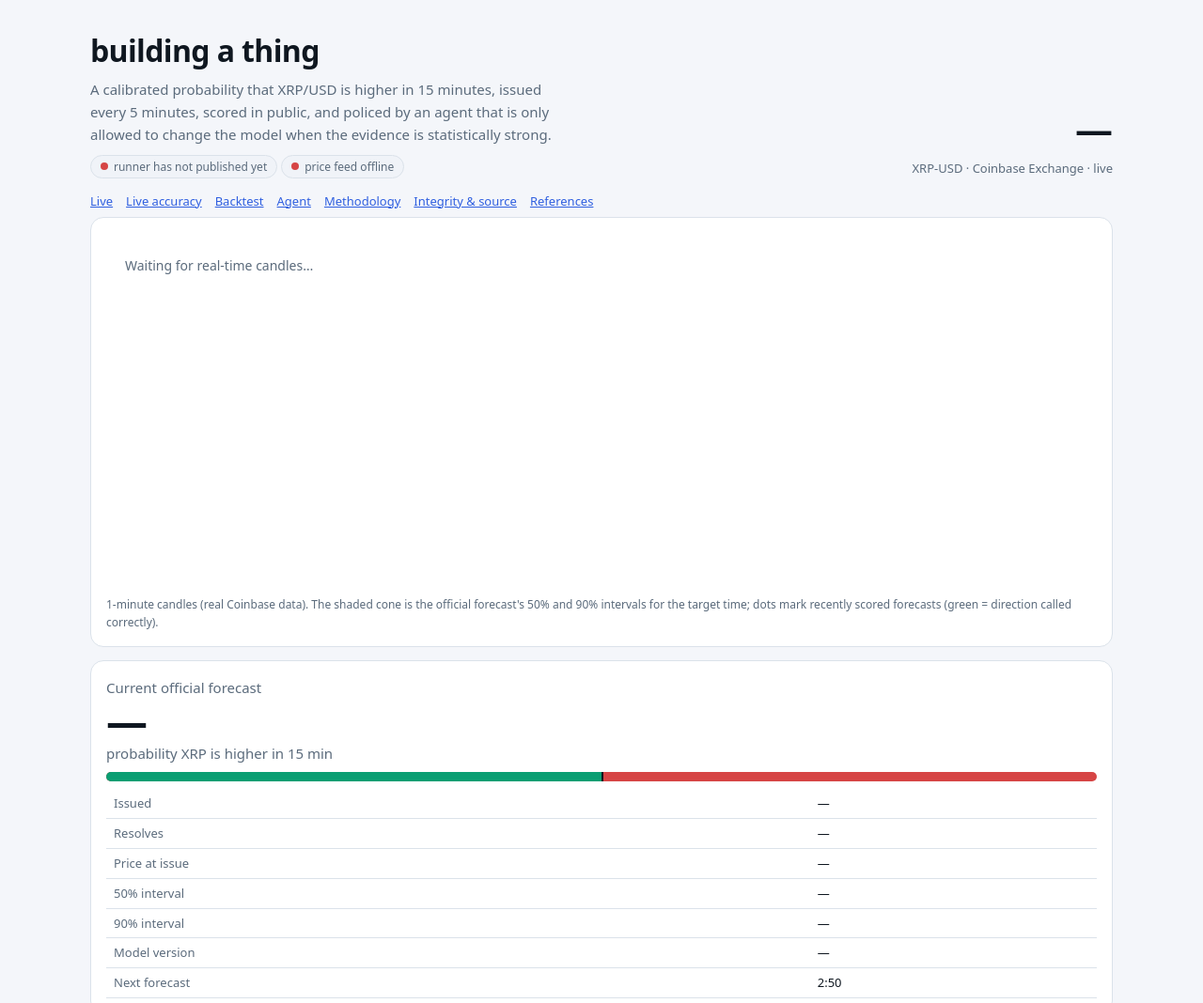
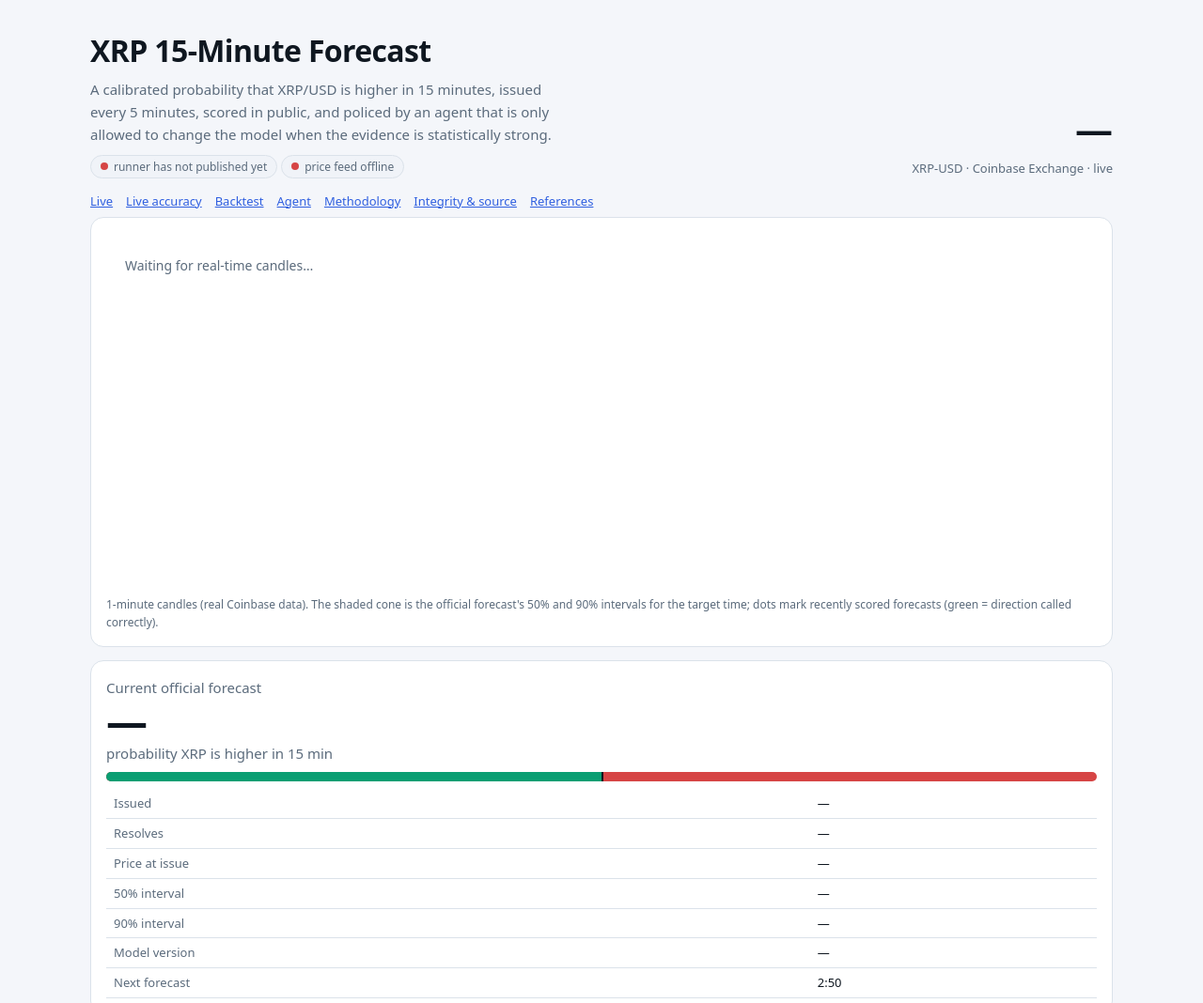
Before and after one commit to MisoPrettyStacks/building-a-thing, a website with bundled scripts: page index.html in a window 1280 px wide. Shown: the top 1068 px of the page at 94% size. Built offline with nearby package versions, Linux system fonts and the light colour scheme; no server answers.

Commit message:
Revert page title; point site-config at renamed repo

```diff
--- a/index.html
+++ b/index.html
@@ -3,8 +3,8 @@
 <head>
 <meta charset="utf-8">
 <meta name="viewport" content="width=device-width, initial-scale=1">
-<title>building a thing</title>
-<meta name="description" content="building a thing">
+<title>XRP 15-Minute Forecast</title>
+<meta name="description" content="Live XRP price, a calibrated 15-minute probability forecast, scored in public with Brier score, run by a self-correcting agent.">
 <link rel="stylesheet" href="style.css">
 <link rel="stylesheet" href="https://cdnjs.cloudflare.com/ajax/libs/KaTeX/0.16.9/katex.min.css">
 <script defer src="https://cdnjs.cloudflare.com/ajax/libs/KaTeX/0.16.9/katex.min.js"></script>
@@ -16,7 +16,7 @@
 
 <header class="top">
   <div>
-    <h1>building a thing</h1>
+    <h1>XRP 15-Minute Forecast</h1>
     <p class="sub">A calibrated probability that XRP/USD is higher in 15 minutes, issued every 5 minutes, scored in public, and policed by an agent that is only allowed to change the model when the evidence is statistically strong.</p>
     <p style="margin:8px 0 0"><span class="badge"><span class="dot" id="hbDot"></span><span id="hbText">checking runner…</span></span>
       <span class="badge"><span class="dot" id="wsDot"></span><span id="wsText">price feed…</span></span></p>
--- a/site-config.json
+++ b/site-config.json
@@ -1,4 +1,4 @@
 {
-  "repo": "MisoPrettyStacks/xrp-15min-forecast",
+  "repo": "MisoPrettyStacks/building-a-thing",
   "dataBase": ""
 }
```
